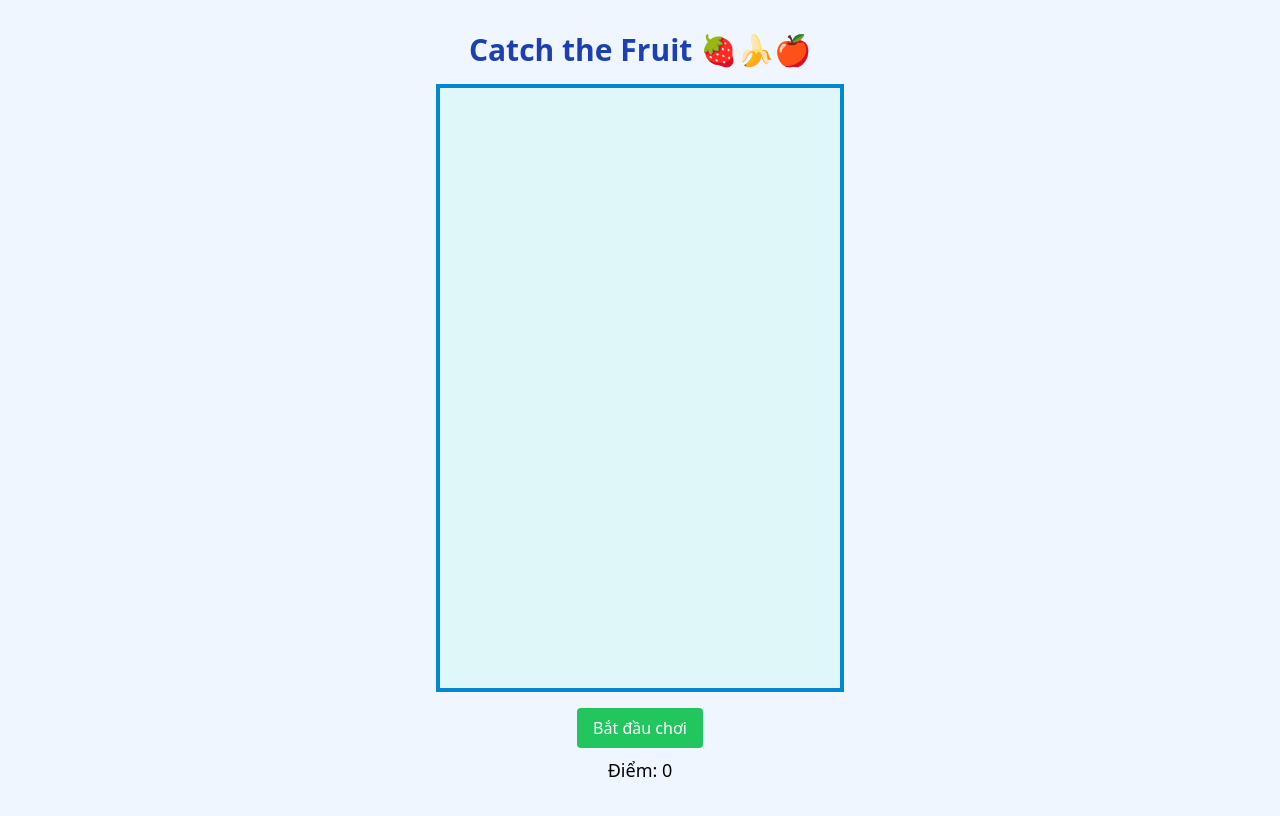
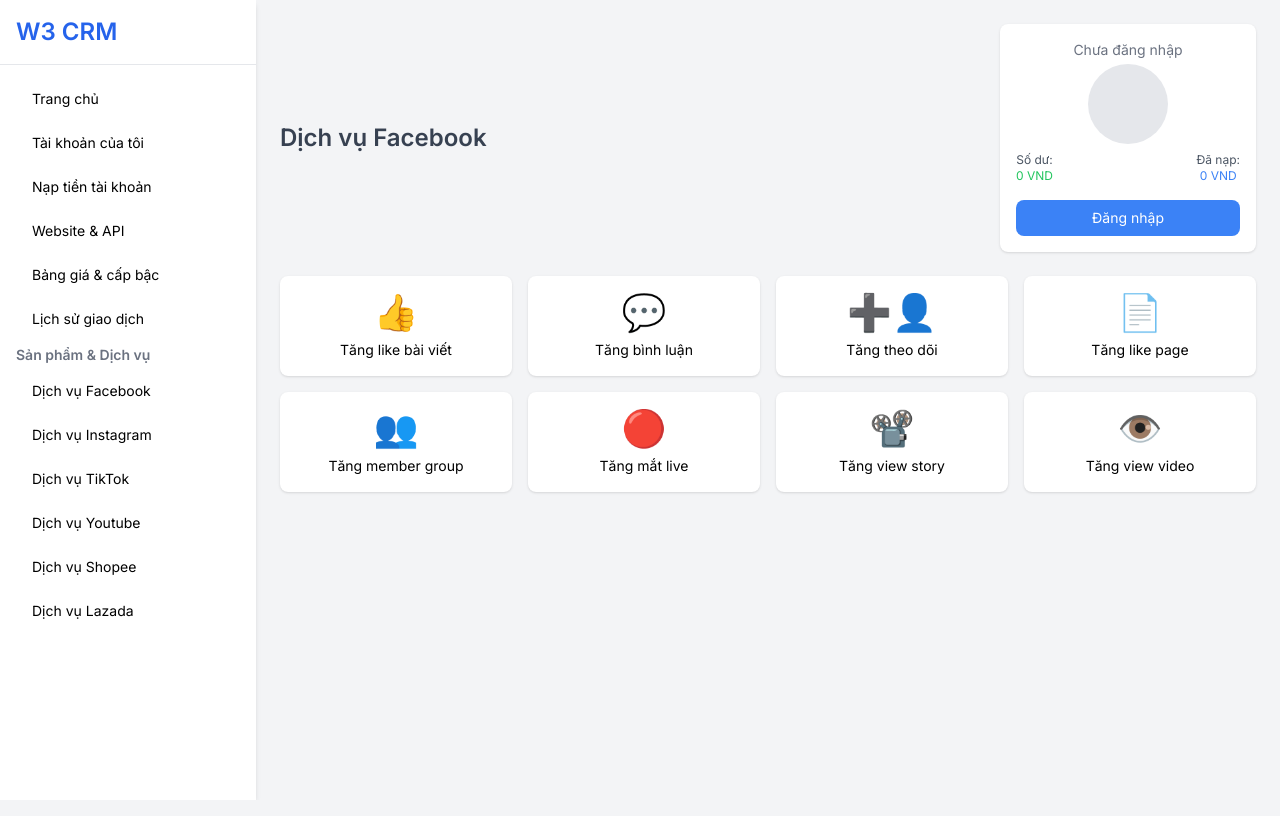
Before and after one commit to tranlong2003/demo, a plain HTML site: page index.html in a window 1280 px wide. Drawn offline with nearby package versions, Linux system fonts and the light colour scheme.

Commit message:
Update index.html

```diff
--- a/index.html
+++ b/index.html
@@ -1,117 +1,89 @@
 <!DOCTYPE html>
-<html lang="en">
+<html lang="vi">
 <head>
   <meta charset="UTF-8" />
   <meta name="viewport" content="width=device-width, initial-scale=1.0" />
-  <title>Catch the Fruit Game</title>
+  <title>SubGiare.vn Clone UI</title>
   <script src="https://cdn.tailwindcss.com"></script>
+  <link href="https://fonts.googleapis.com/css2?family=Inter:wght@400;600&display=swap" rel="stylesheet">
   <style>
-    * { box-sizing: border-box; }
-    canvas { background: #e0f7fa; display: block; margin: 0 auto; border: 4px solid #0288d1; }
+    body { font-family: 'Inter', sans-serif; }
   </style>
 </head>
-<body class="bg-blue-50 min-h-screen flex flex-col items-center justify-start py-8">
-  <h1 class="text-3xl font-bold text-blue-800 mb-4">Catch the Fruit 🍓🍌🍎</h1>
-  <canvas id="gameCanvas" width="400" height="600"></canvas>
-  <div class="mt-4 text-center">
-    <button onclick="startGame()" class="bg-green-500 hover:bg-green-600 text-white px-4 py-2 rounded">Bắt đầu chơi</button>
-    <p class="mt-2 text-lg">Điểm: <span id="score">0</span></p>
+<body class="bg-gray-100">
+  <div class="flex min-h-screen">
+    <!-- Sidebar -->
+    <aside class="w-64 bg-white shadow-md">
+      <div class="p-4 border-b text-2xl font-bold text-blue-600">W3 CRM</div>
+      <nav class="p-4 space-y-2 text-sm">
+        <a href="#" class="block px-4 py-2 rounded hover:bg-blue-100 font-medium">Trang chủ</a>
+        <a href="#" class="block px-4 py-2 rounded hover:bg-blue-100">Tài khoản của tôi</a>
+        <a href="#" class="block px-4 py-2 rounded hover:bg-blue-100">Nạp tiền tài khoản</a>
+        <a href="#" class="block px-4 py-2 rounded hover:bg-blue-100">Website & API</a>
+        <a href="#" class="block px-4 py-2 rounded hover:bg-blue-100">Bảng giá & cấp bậc</a>
+        <a href="#" class="block px-4 py-2 rounded hover:bg-blue-100">Lịch sử giao dịch</a>
+
+        <div class="mt-4 font-semibold text-gray-500">Sản phẩm & Dịch vụ</div>
+        <a href="#" class="block px-4 py-2 rounded hover:bg-blue-100">Dịch vụ Facebook</a>
+        <a href="#" class="block px-4 py-2 rounded hover:bg-blue-100">Dịch vụ Instagram</a>
+        <a href="#" class="block px-4 py-2 rounded hover:bg-blue-100">Dịch vụ TikTok</a>
+        <a href="#" class="block px-4 py-2 rounded hover:bg-blue-100">Dịch vụ Youtube</a>
+        <a href="#" class="block px-4 py-2 rounded hover:bg-blue-100">Dịch vụ Shopee</a>
+        <a href="#" class="block px-4 py-2 rounded hover:bg-blue-100">Dịch vụ Lazada</a>
+      </nav>
+    </aside>
+
+    <!-- Main content -->
+    <main class="flex-1 p-6">
+      <div class="flex justify-between items-center mb-6">
+        <h1 class="text-2xl font-semibold text-gray-700">Dịch vụ Facebook</h1>
+        <div class="bg-white shadow rounded-lg p-4 w-64 text-center">
+          <div class="text-gray-500 mb-1 text-sm">Chưa đăng nhập</div>
+          <div class="w-20 h-20 mx-auto bg-gray-200 rounded-full mb-2"></div>
+          <div class="flex justify-between text-xs text-gray-600">
+            <div>Số dư:<br><span class="text-green-500 font-medium">0 VND</span></div>
+            <div>Đã nạp:<br><span class="text-blue-500 font-medium">0 VND</span></div>
+          </div>
+          <button class="mt-4 w-full bg-blue-500 text-white py-2 rounded-lg hover:bg-blue-600 text-sm">Đăng nhập</button>
+        </div>
+      </div>
+
+      <!-- Service boxes -->
+      <div class="grid grid-cols-2 sm:grid-cols-3 md:grid-cols-4 gap-4">
+        <div class="bg-white p-4 rounded-lg shadow hover:shadow-lg text-center">
+          <div class="text-4xl">👍</div>
+          <div class="mt-2 text-sm font-medium">Tăng like bài viết</div>
+        </div>
+        <div class="bg-white p-4 rounded-lg shadow hover:shadow-lg text-center">
+          <div class="text-4xl">💬</div>
+          <div class="mt-2 text-sm font-medium">Tăng bình luận</div>
+        </div>
+        <div class="bg-white p-4 rounded-lg shadow hover:shadow-lg text-center">
+          <div class="text-4xl">➕👤</div>
+          <div class="mt-2 text-sm font-medium">Tăng theo dõi</div>
+        </div>
+        <div class="bg-white p-4 rounded-lg shadow hover:shadow-lg text-center">
+          <div class="text-4xl">📄</div>
+          <div class="mt-2 text-sm font-medium">Tăng like page</div>
+        </div>
+        <div class="bg-white p-4 rounded-lg shadow hover:shadow-lg text-center">
+          <div class="text-4xl">👥</div>
+          <div class="mt-2 text-sm font-medium">Tăng member group</div>
+        </div>
+        <div class="bg-white p-4 rounded-lg shadow hover:shadow-lg text-center">
+          <div class="text-4xl">🔴</div>
+          <div class="mt-2 text-sm font-medium">Tăng mắt live</div>
+        </div>
+        <div class="bg-white p-4 rounded-lg shadow hover:shadow-lg text-center">
+          <div class="text-4xl">📽️</div>
+          <div class="mt-2 text-sm font-medium">Tăng view story</div>
+        </div>
+        <div class="bg-white p-4 rounded-lg shadow hover:shadow-lg text-center">
+          <div class="text-4xl">👁️</div>
+          <div class="mt-2 text-sm font-medium">Tăng view video</div>
+        </div>
+      </div>
+    </main>
   </div>
-
-  <script>
-  const canvas = document.getElementById("gameCanvas");
-  const ctx = canvas.getContext("2d");
-  const basket = { x: 160, y: 550, width: 80, height: 20, speed: 0 };
-  const fruits = ["🍎", "🍌", "🍓", "🍒", "🍇"];
-  let fallingFruits = [];
-  let score = 0;
-  let gameRunning = false;
-  let timeLeft = 30; // Thời gian chơi (giây)
-
-  function drawBasket() {
-    ctx.fillStyle = "#4caf50";
-    ctx.fillRect(basket.x, basket.y, basket.width, basket.height);
-  }
-
-  function drawFruit(fruit) {
-    ctx.font = "30px Arial";
-    ctx.fillText(fruit.emoji, fruit.x, fruit.y);
-  }
-
-  function updateFruits() {
-    for (let i = 0; i < fallingFruits.length; i++) {
-      const fruit = fallingFruits[i];
-      fruit.y += fruit.speed;
-
-      // Check if caught
-      if (
-        fruit.y >= basket.y &&
-        fruit.x > basket.x &&
-        fruit.x < basket.x + basket.width
-      ) {
-        score++;
-        fallingFruits.splice(i, 1);
-        document.getElementById("score").innerText = score;
-      } else if (fruit.y > canvas.height) {
-        fallingFruits.splice(i, 1);
-      }
-    }
-  }
-
-  function spawnFruit() {
-    const emoji = fruits[Math.floor(Math.random() * fruits.length)];
-    const x = Math.random() * (canvas.width - 30);
-    fallingFruits.push({ x, y: 0, emoji, speed: 2 + Math.random() * 2 });
-  }
-
-  function draw() {
-    if (!gameRunning) return;
-    ctx.clearRect(0, 0, canvas.width, canvas.height);
-    drawBasket();
-    fallingFruits.forEach(drawFruit);
-    updateFruits();
-
-    // Di chuyển giỏ mượt mà
-    basket.x += basket.speed;
-    if (basket.x < 0) basket.x = 0;
-    if (basket.x + basket.width > canvas.width)
-      basket.x = canvas.width - basket.width;
-
-    requestAnimationFrame(draw);
-  }
-
-  function startGame() {
-    score = 0;
-    fallingFruits = [];
-    timeLeft = 30; // Reset thời gian chơi
-    document.getElementById("score").innerText = score;
-    gameRunning = true;
-
-    setInterval(spawnFruit, 1000);
-    const timer = setInterval(() => {
-      if (!gameRunning) {
-        clearInterval(timer);
-        return;
-      }
-      timeLeft--;
-      if (timeLeft <= 0) {
-        gameRunning = false;
-        alert(`Hết giờ! Điểm của bạn là: ${score}`);
-      }
-    }, 1000);
-
-    draw();
-  }
-
-  // Thêm điều khiển bằng phím
-  document.addEventListener("keydown", (e) => {
-    if (e.key === "ArrowLeft") basket.speed = -5;
-    if (e.key === "ArrowRight") basket.speed = 5;
-  });
-
-  document.addEventListener("keyup", (e) => {
-    if (e.key === "ArrowLeft" || e.key === "ArrowRight") basket.speed = 0;
-  });
-</script>
 </body>
 </html>
```
